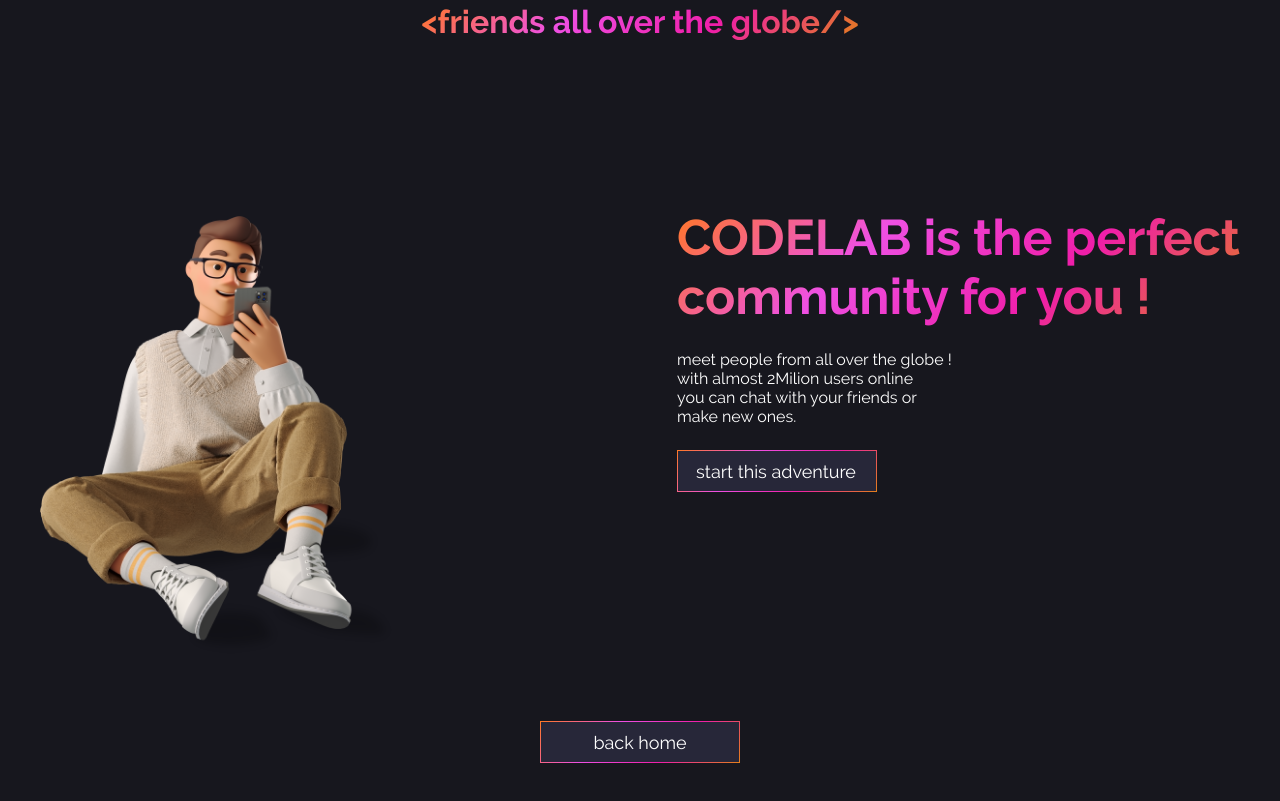
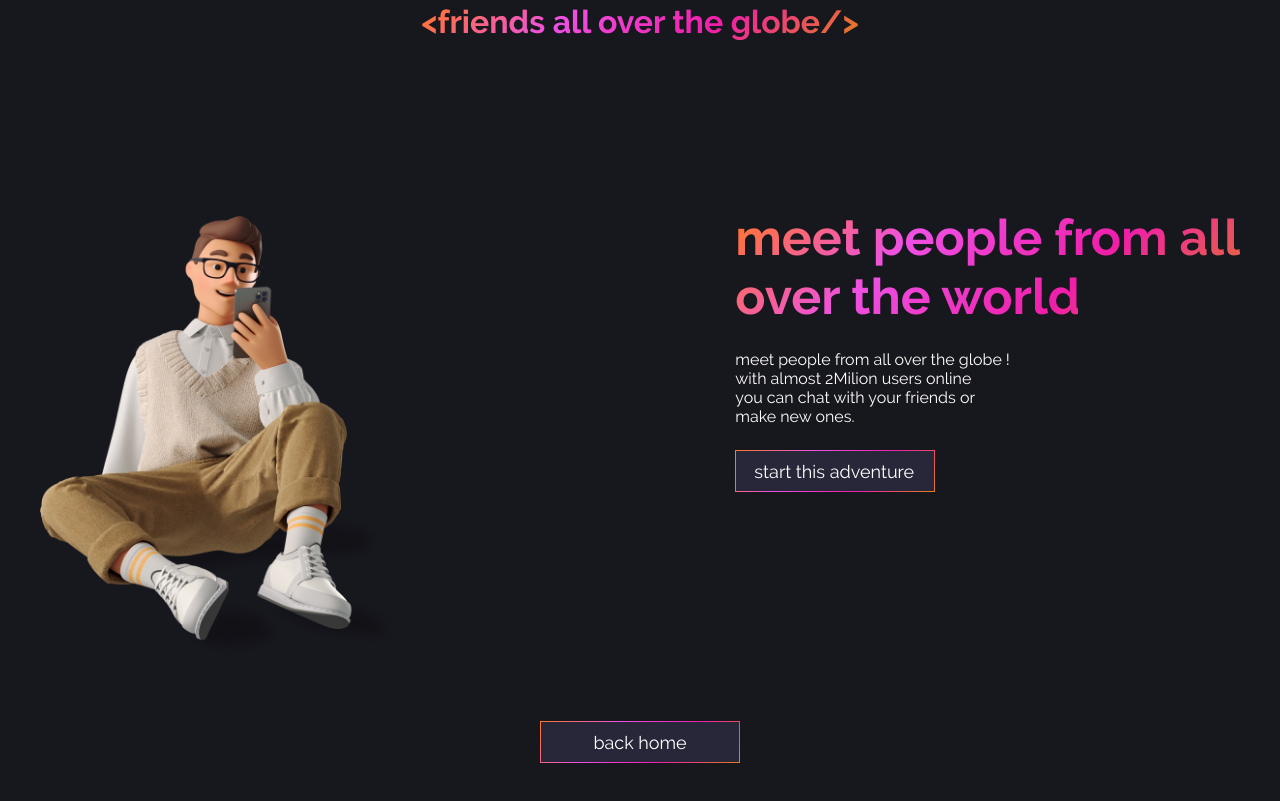
Before and after one commit to DevDario/NON-STOP, a plain HTML site: page developers.html in a window 1280 px wide. Shown: the part 724-1525 px from the top of the page. Drawn offline with nearby package versions, Linux system fonts and the light colour scheme.

Commit message:
modified the adventure-section large-text content

```diff
--- a/developers.html
+++ b/developers.html
@@ -80,8 +80,8 @@
         <!--TEXT-->
         <div class="adventure-text bg-text">
            <h1 class="large-text" >
-               CODELAB is the perfect<br>
-               community for you !<br>
+               meet people from all <br>
+               over the world <br>
            </h1>
            <p class="medium-text">
             meet people from all over the globe !<br>
```
